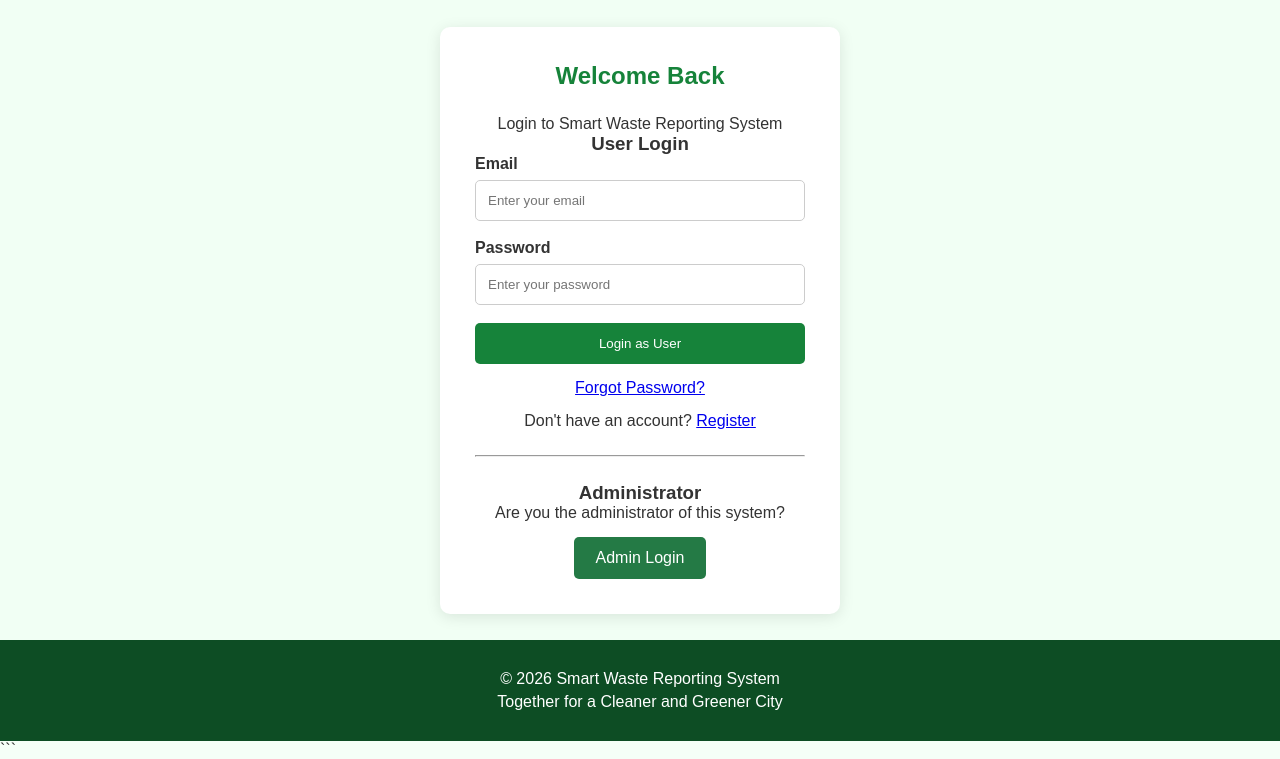
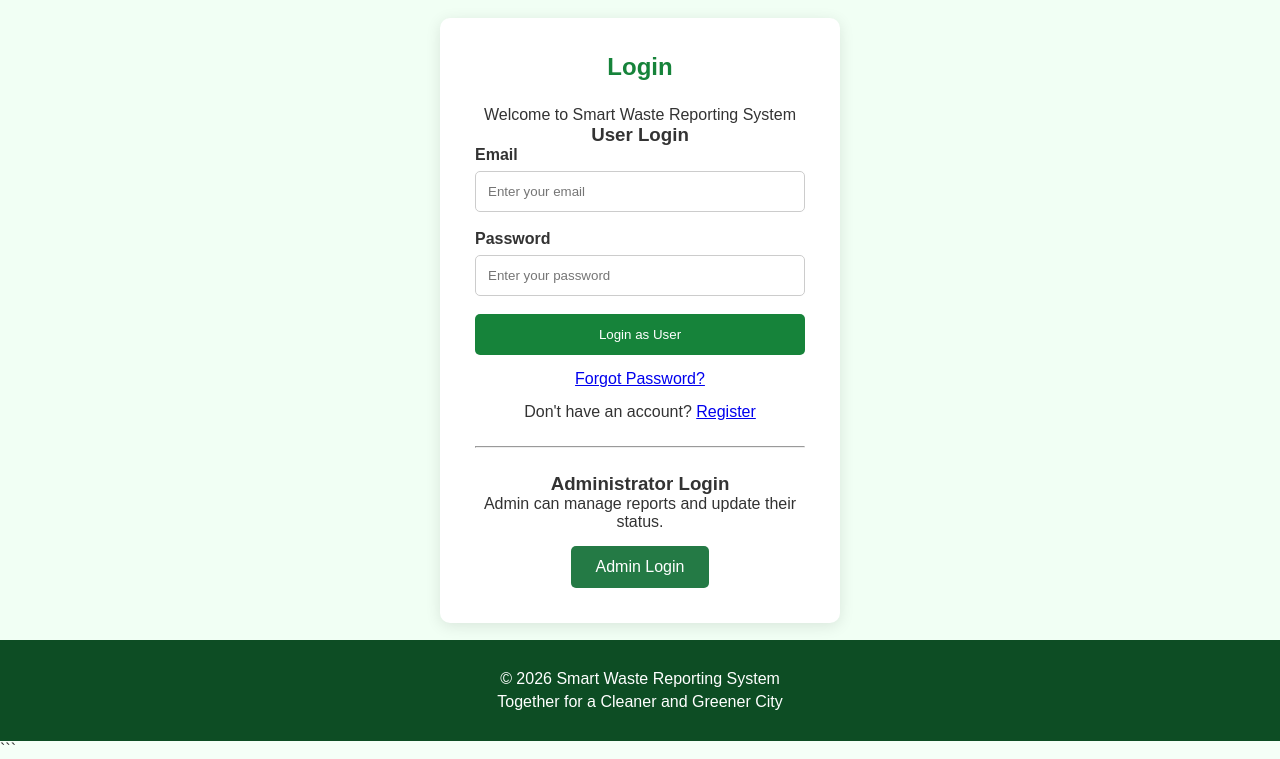
Before and after one commit to p-unisher/smart-waste-reporting-system, a Flask app: page /login in a window 1280 px wide. Shown: the part 80-839 px from the top of the page. Run offline with Flask 3, Linux system fonts and the light colour scheme.

Commit message:
Add Admin Login option

```diff
--- a/templates/login.html
+++ b/templates/login.html
@@ -13,6 +13,7 @@
 
     <!-- Header -->
     <header>
+
         <div class="logo">
             📚 Smart Waste Reporting System
         </div>
@@ -25,6 +26,7 @@
             <a href="{{ url_for('faq') }}">FAQs</a>
             <a href="{{ url_for('contact') }}">Contact</a>
         </nav>
+
     </header>
 
 
@@ -33,13 +35,13 @@
 
         <div class="form-box">
 
-            <h2>Welcome Back</h2>
+            <h2>Login</h2>
 
             <p style="text-align: center;">
-                Login to Smart Waste Reporting System
+                Welcome to Smart Waste Reporting System
             </p>
 
-            <!-- Error or Success Message -->
+            <!-- Login Message -->
             {% if message %}
                 <p style="text-align: center; color: red;">
                     {{ message }}
@@ -77,35 +79,40 @@
             </form>
 
 
-            <!-- User Forgot Password -->
+            <!-- Forgot Password -->
             <p style="text-align: center; margin-top: 15px;">
                 <a href="{{ url_for('forgot_password') }}">
                     Forgot Password?
                 </a>
             </p>
 
-            <!-- User Registration -->
+
+            <!-- Register -->
             <p style="text-align: center; margin-top: 15px;">
                 Don't have an account?
-                <a href="{{ url_for('register') }}">Register</a>
+                <a href="{{ url_for('register') }}">
+                    Register
+                </a>
             </p>
 
 
             <hr style="margin: 25px 0;">
 
 
-            <!-- Admin Login Option -->
-            <h3 style="text-align: center;">Administrator</h3>
+            <!-- Admin Login -->
+            <h3 style="text-align: center;">
+                Administrator Login
+            </h3>
 
             <p style="text-align: center;">
-                Are you the administrator of this system?
+                Admin can manage reports and update their status.
             </p>
 
             <div style="text-align: center; margin-top: 15px;">
 
                 <a href="{{ url_for('admin_login') }}"
                    style="display: inline-block;
-                          padding: 12px 22px;
+                          padding: 12px 25px;
                           background-color: #247a45;
                           color: white;
                           text-decoration: none;
```
